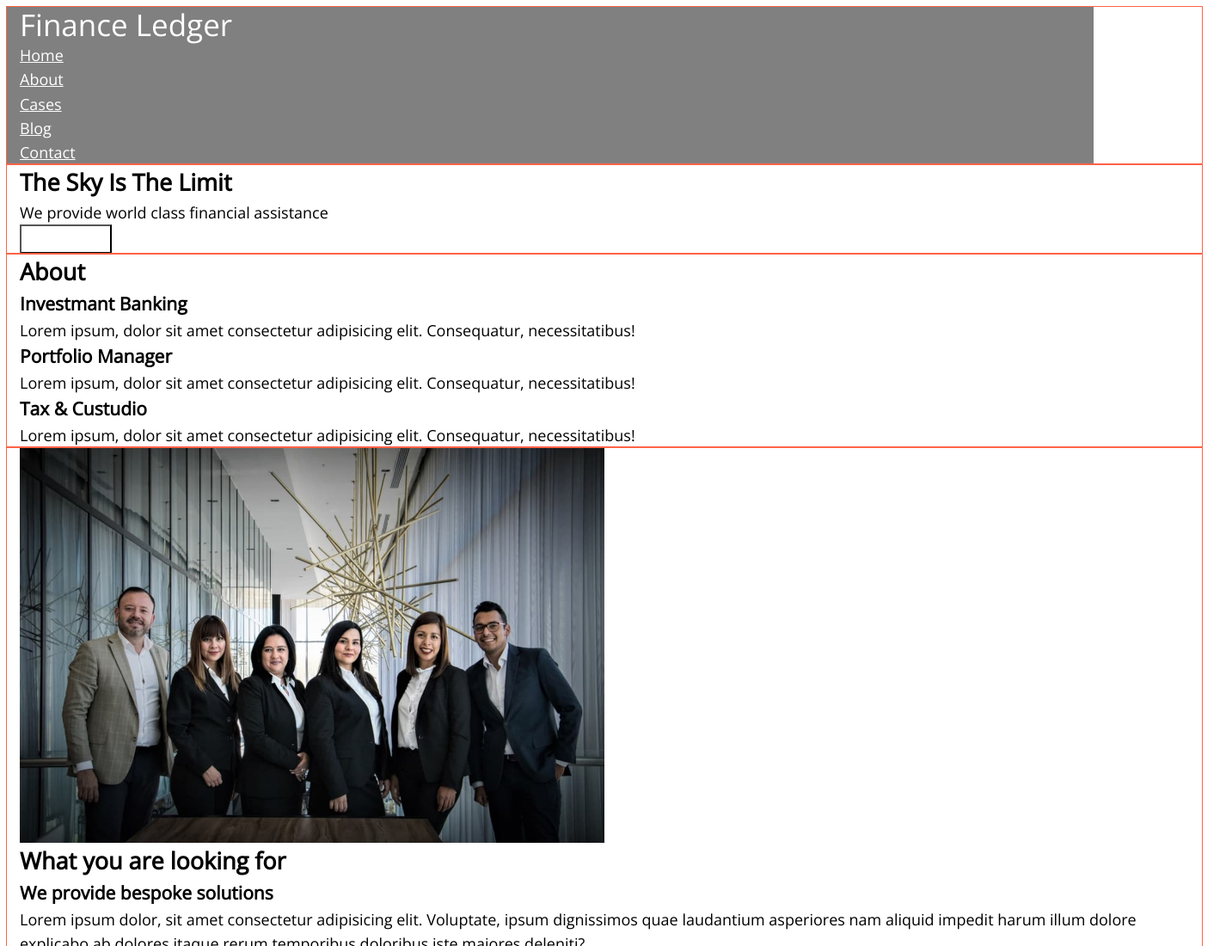
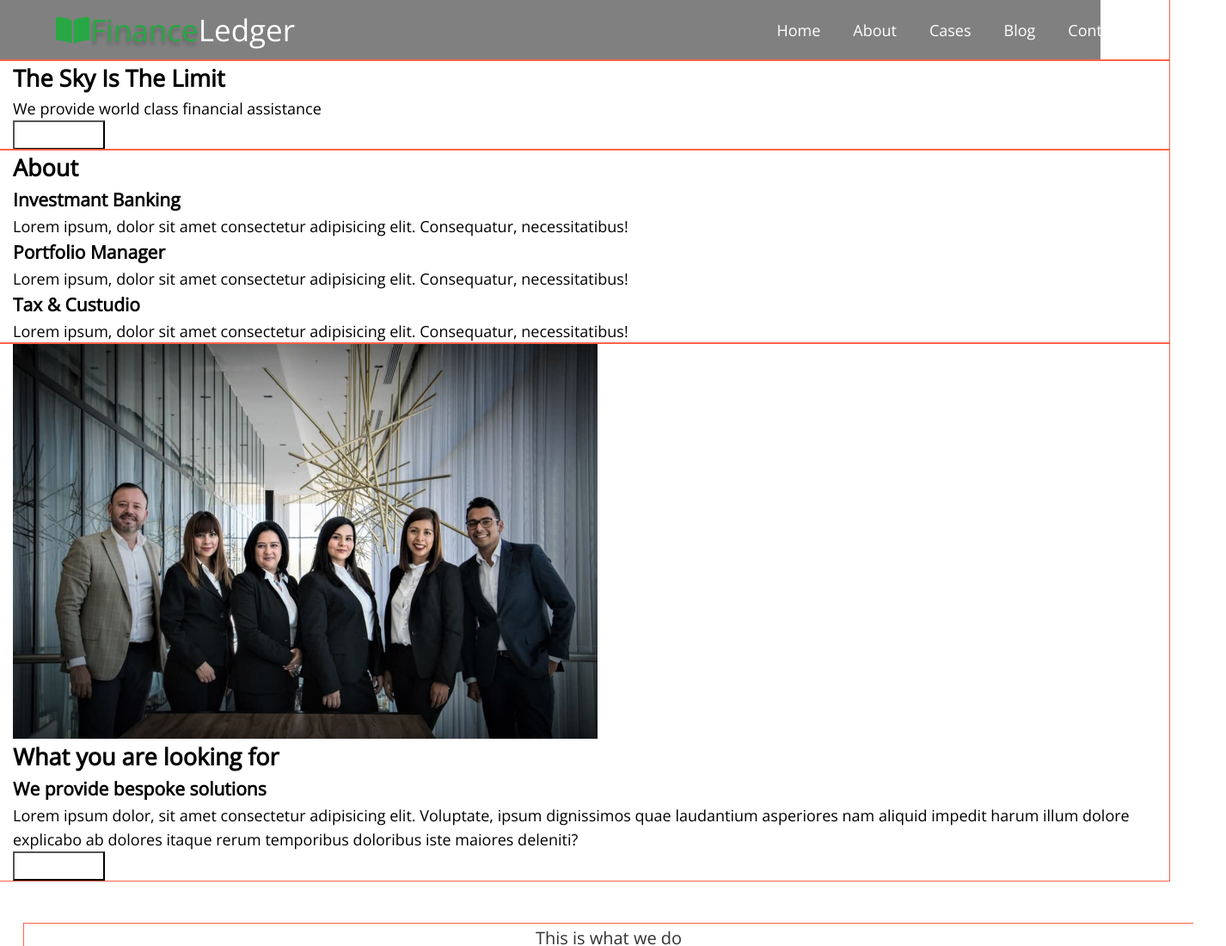
Before and after one commit to Mariya-Lutsenko/fson61-lions, a plain HTML site: page index.html in a window 1280 px wide. Shown: the top 1100 px of the page at 86% size, 1426 px wide, since content can reach past the window. Drawn offline with nearby package versions, Linux system fonts and the light colour scheme.

Commit message:
Добавил стили к Header

```diff
--- a/css/styles.css
+++ b/css/styles.css
@@ -1,6 +1,7 @@
 :root {
   --main-color-text: #333333;
   --secondary-color-text: #ffffff;
+  --logo-color: #28a745;
 }
 
 body {
@@ -10,10 +11,6 @@ body {
   line-height: 1.56;
 }
 /*==============general class==============*/
-
-.underlining {
-  text-decoration: none;
-}
 
 .mark {
   list-style: none;
@@ -36,6 +33,10 @@ img {
   display: block;
 }
 
+a {
+  display: block;
+}
+
 .container {
   width: 1360px;
   padding-left: 15px;
@@ -52,21 +53,49 @@ img {
   background-color: grey;
 }
 
+.logo {
+  display: flex;
+  align-items: center;
+}
+
+.header-navigation {
+  display: flex;
+  align-items: center;
+}
+
 .header-logo {
-  font-style: normal;
+  display: flex;
+
+  margin-left: 50px;
   font-size: 35px;
-  line-height: 1.21;
+  line-height: 1.2;
   text-decoration: none;
   color: var(--secondary-color-text);
 }
 
-.header-logo span {
-  color: var(--green-background);
+.logo-decoration {
+  color: var(--logo-color);
+  text-shadow: 0px 4px 4px rgba(0, 0, 0, 0.25);
+}
+
+.header-list {
+  display: flex;
+  margin-left: auto;
+}
+
+.header-item {
+  margin-right: 38px;
 }
 
 .header-link {
+  padding-top: 21px;
+  padding-bottom: 21px;
+
   color: var(--secondary-color-text);
+
+  text-decoration: none;
 }
+
 /*============== /header ==============*/
 
 /*============== info ==============*/
--- a/index.html
+++ b/index.html
@@ -11,7 +11,7 @@
       href="https://fonts.googleapis.com/css2?family=Open+Sans:wght@300;400&display=swap"
       rel="stylesheet"
     />
-    <link rel="stylesheet" href="./css/styles.css" />
+
     <!-- favicon -->
 
     <link rel="apple-touch-icon" sizes="180x180" href="./favicon/apple-touch-icon.png" />
@@ -21,14 +21,23 @@
     <link rel="mask-icon" href="./favicon/safari-pinned-tab.svg" color="#5bbad5" />
     <meta name="msapplication-TileColor" content="#da532c" />
     <meta name="theme-color" content="#ffffff" />
+
+	 <!-- connect css styles -->
+	 <link rel="stylesheet" href="https://cdnjs.cloudflare.com/ajax/libs/modern-normalize/1.1.0/modern-normalize.min.css">
+    <link rel="stylesheet" href="./css/styles.css" />
+
   </head>
   <body>
     <!-- header -->
 
     <header class="header">
-		<div class="container">
-      <nav>
-        <a class="header-logo" href="./index.html">Finance Ledger</a>
+		<div class="container nav">
+      <nav class="header-navigation">
+			<div class="logo">
+        <a class="header-logo" href="./index.html" >
+			<img src="./images/header/logo.svg" alt="logo"><span class="logo-decoration">Finance</span> Ledger
+		</a>
+		</div>
         <ul class="header-list mark">
           <li class="header-item"><a class="header-link" href="">Home</a></li>
           <li class="header-item"><a class="header-link" href="">About</a></li>
```
